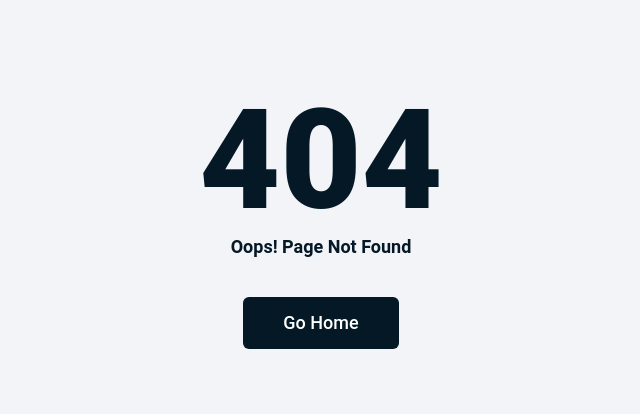
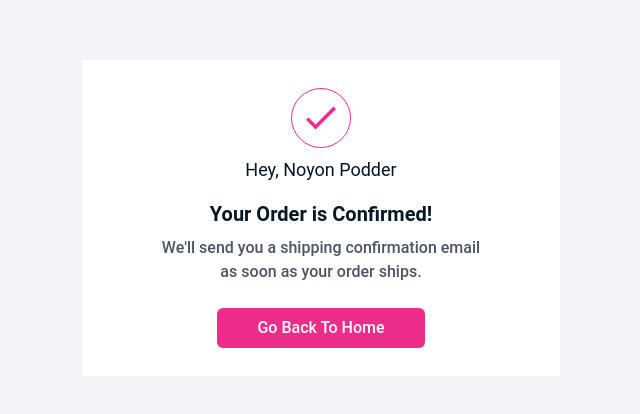
Before and after one commit to noyon-podder/MK-client, a React (Vite) app: page /order-success in a window 1280 px wide. Before the commit this address had no page. Shown: the part 182-596 px from the top of the page, without its empty margins (319-959 px from the left). Built offline with nearby package versions, Linux system fonts and the light colour scheme.

Commit message:
order successpage completed

```diff
--- /dev/null
+++ b/src/pages/OrderSuccess/OrderSuccess.tsx
@@ -0,0 +1,36 @@
+import { IoMdCheckmark } from "react-icons/io";
+import { Link } from "react-router-dom";
+
+const OrderSuccess = () => {
+  return (
+    <div className="h-screen w-full flex items-center justify-center px-2">
+      <div className="bg-white py-7 px-12 lg:px-20 text-center flex flex-col items-center">
+        <div className="w-[60px] h-[60px] border border-[#EC2D89] flex items-center justify-center rounded-full">
+          <IoMdCheckmark size={40} className="text-[#EC2D89]" />
+        </div>
+        <p className="text-lg mt-2 text-headingColor">Hey, Noyon Podder</p>
+
+        <h2 className="text-xl text-headingColor font-semibold mt-4 ">
+          Your Order is Confirmed!
+        </h2>
+
+        <p className="text-base text-gray-600 mt-2 font-medium ">
+          We'll send you a shipping confirmation email
+          <br />
+          as soon as your order ships.
+        </p>
+
+        <div className="mt-6">
+          <Link
+            to={"/"}
+            className="bg-[#ec2d89] text-white px-10 py-2 block rounded-md   font-medium capitalize"
+          >
+            Go Back to Home
+          </Link>
+        </div>
+      </div>
+    </div>
+  );
+};
+
+export default OrderSuccess;
--- a/src/pages/Shipping/ShippingForm.tsx
+++ b/src/pages/Shipping/ShippingForm.tsx
@@ -13,7 +13,7 @@ const ShippingForm: React.FC<TShippingFromProps> = ({
   return (
     <div className="bg-white p-5 rounded-[12px]">
       <Form onSubmit={handlePaymentInfoSubmit}>
-        <div className="grid lg:grid-cols-12 grid-cols-1 gap-5 gap-y-2">
+        <div className="grid lg:grid-cols-12 grid-cols-1 lg:gap-5 lg:gap-y-2">
           <div className="md:col-span-6 col-span-12">
             <Input
               type="text"
--- a/src/pages/Shipping/ShippingPage.tsx
+++ b/src/pages/Shipping/ShippingPage.tsx
@@ -1,12 +1,16 @@
 import { useState } from "react";
 import Container from "../../components/Container";
-import { useAppSelector } from "../../redux/hooks";
+import { useAppDispatch, useAppSelector } from "../../redux/hooks";
 import PaymentMethodSelect from "./PaymentMethodSelect";
 import ShippingForm from "./ShippingForm";
 import { FieldValues, SubmitHandler } from "react-hook-form";
+import { clearCart } from "../../redux/featured/product/cartSlice";
+import { useNavigate } from "react-router-dom";
 
 const ShippingPage = () => {
+  const navigate = useNavigate();
   const cart = useAppSelector((state) => state.cart);
+  const dispatch = useAppDispatch();
   const [paymentMethod, setPaymentMethod] = useState("BKASH");
 
   const SHIPPING_CHARGE = 45;
@@ -31,6 +35,9 @@ const ShippingPage = () => {
     };
     //TODO: Payment Information for successfully payment
     console.log(paymentData);
+
+    dispatch(clearCart());
+    navigate("/order-success");
   };
 
   return (
--- a/src/redux/featured/product/cartSlice.ts
+++ b/src/redux/featured/product/cartSlice.ts
@@ -59,9 +59,17 @@ const cartSlice = createSlice({
         item.quantity = quantity;
       }
     },
+
+    // clear cart
+    clearCart: (state) => {
+      state.items = [];
+      state.totalQuantity = 0;
+      state.totalPrice = 0;
+    },
   },
 });
 
-export const { addItem, removeItem, updateQuantity } = cartSlice.actions;
+export const { addItem, removeItem, updateQuantity, clearCart } =
+  cartSlice.actions;
 
 export default cartSlice.reducer;
--- a/src/router/route.tsx
+++ b/src/router/route.tsx
@@ -10,12 +10,14 @@ import ProductDetailsPage from "../pages/ProductDetails/ProductDetailsPage";
 import CartPage from "../pages/Cart/CartPage";
 import ShippingPage from "../pages/Shipping/ShippingPage";
 import NotFound from "../pages/404/NotFound";
+import OrderSuccess from "../pages/OrderSuccess/OrderSuccess";
 
 export const router = createBrowserRouter([
   {
     path: "*",
     element: <NotFound />,
   },
+
   {
     path: "/",
     element: <MainLayout />,
@@ -47,6 +49,10 @@ export const router = createBrowserRouter([
     ],
   },
   {
+    path: "/order-success",
+    element: <OrderSuccess />,
+  },
+  {
     path: "/",
     element: <DashboardLayout />,
 
```
